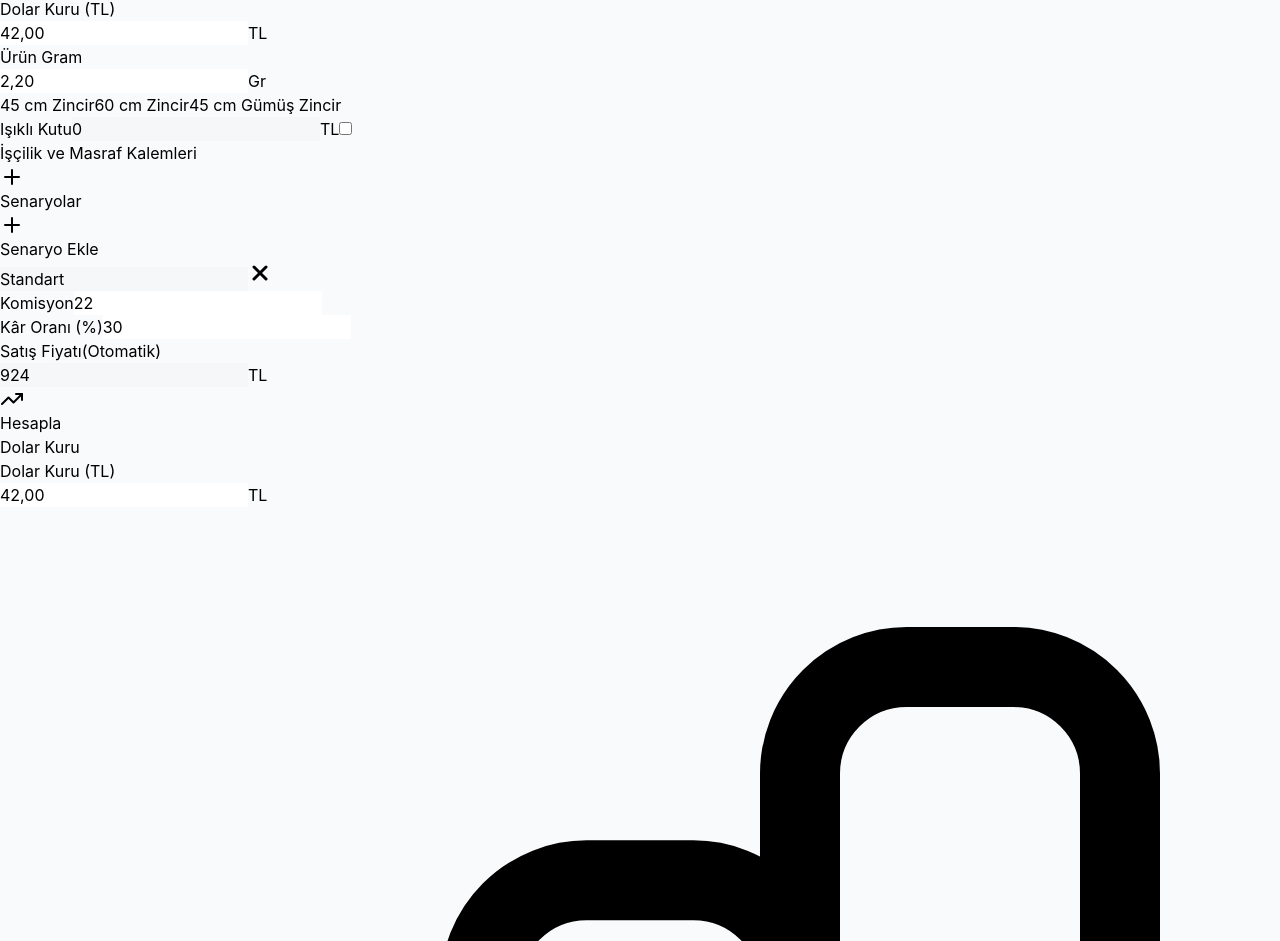
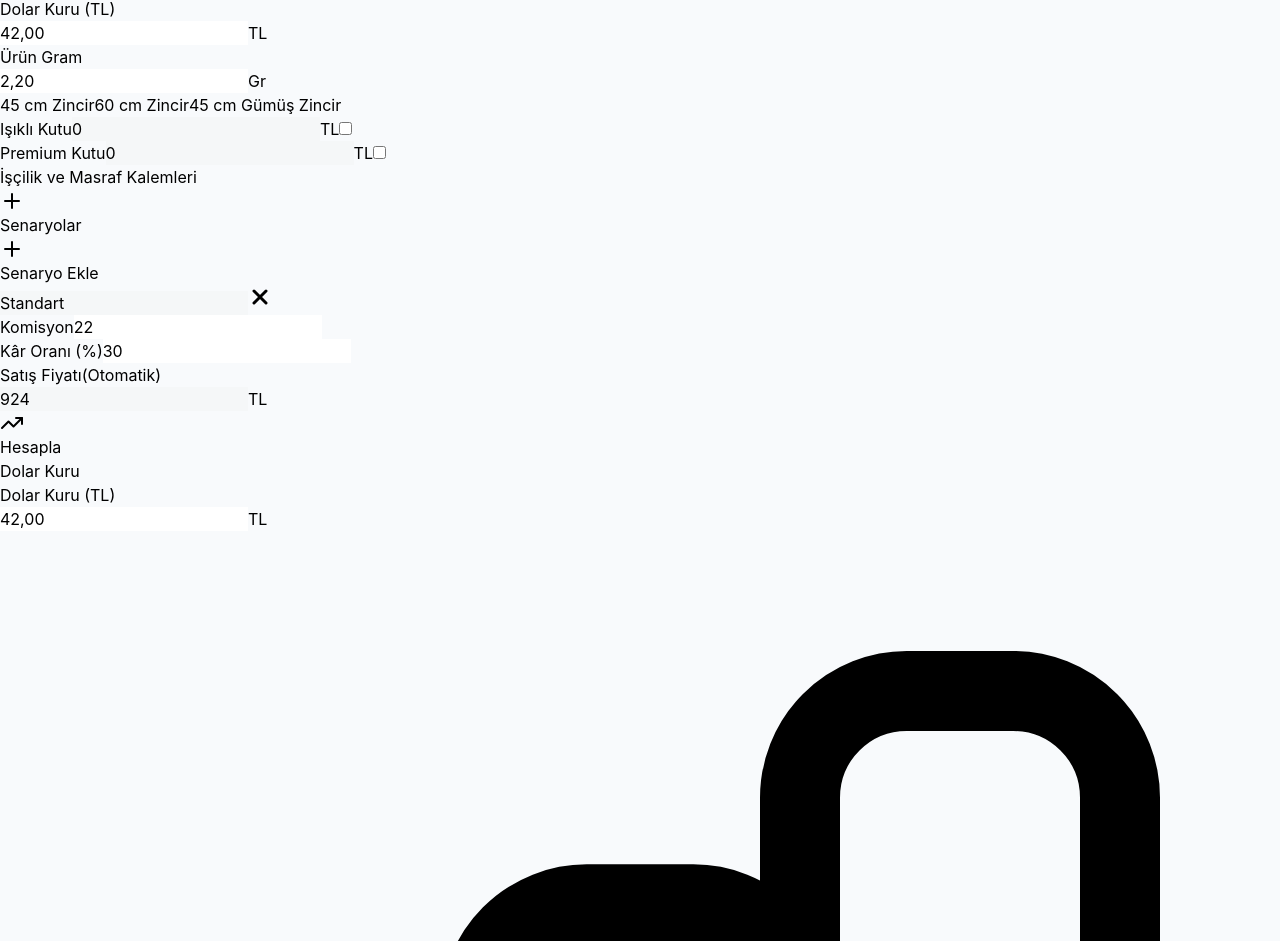
Before and after one commit to kyntfkc/silverprice, a React (Vite) app: page / in a window 1280 px wide. Shown: the part 1331-2272 px from the top of the page. Built offline with nearby package versions, Linux system fonts and the light colour scheme.

Commit message:
Premium Kutu seÃ§eneÄŸi eklendi (varsayÄ±lan 300 TL)

```diff
--- a/src/components/InputForm.tsx
+++ b/src/components/InputForm.tsx
@@ -122,6 +122,25 @@ function InputForm({
       updateExpenses('specialPackaging', 0)
     }
   }, [expenses.specialPackaging, expenses, updateExpenses])
+
+  const handlePremiumBoxToggle = useCallback(() => {
+    if (expenses.premiumBox === 0) {
+      try {
+        const saved = localStorage.getItem('appSettings')
+        if (saved) {
+          const parsed = JSON.parse(saved)
+          const val = parsed?.defaultPremiumBox ?? 300
+          updateExpenses('premiumBox', typeof val === 'number' ? val : 300)
+        } else {
+          updateExpenses('premiumBox', 300)
+        }
+      } catch {
+        updateExpenses('premiumBox', 300)
+      }
+    } else {
+      updateExpenses('premiumBox', 0)
+    }
+  }, [expenses.premiumBox, expenses, updateExpenses])
 
   const updatePlatform = (index: number, field: keyof Platform, value: string | number) => {
     const updated = [...platforms]
@@ -289,6 +308,28 @@ function InputForm({
                   type="checkbox"
                   checked={expenses.specialPackaging > 0}
                   onChange={handleSpecialPackagingToggle}
+                  className="sr-only peer"
+                />
+                <div className="w-9 h-5 bg-gray-300 peer-focus:outline-none rounded-full peer peer-checked:after:translate-x-full after:content-[''] after:absolute after:top-[2px] after:left-[2px] after:bg-white after:border-gray-300 after:border after:rounded-full after:h-4 after:w-4 after:transition-all peer-checked:bg-rose-500"></div>
+              </label>
+            </div>
+            <div className="flex items-center gap-2 bg-slate-50/80 px-2.5 py-1.5 rounded-lg border border-slate-200">
+              <span className="text-xs font-medium text-slate-700">Premium Kutu</span>
+              <input
+                type="number"
+                step="0.01"
+                value={expenses.premiumBox}
+                onChange={(e) => updateExpenses('premiumBox', parseFloat(e.target.value) || 0)}
+                disabled={expenses.premiumBox === 0}
+                className={`w-20 px-2 py-1 text-xs border border-slate-300/70 rounded-md focus:ring-1 focus:ring-rose-500 focus:border-rose-500 bg-white shadow-sm disabled:bg-slate-100 disabled:text-slate-400 disabled:cursor-not-allowed ${expenses.premiumBox === 0 ? 'pointer-events-none opacity-60' : ''}`}
+                placeholder="300"
+              />
+              <span className="text-[11px] text-gray-500">TL</span>
+              <label className="relative inline-flex items-center cursor-pointer">
+                <input
+                  type="checkbox"
+                  checked={expenses.premiumBox > 0}
+                  onChange={handlePremiumBoxToggle}
                   className="sr-only peer"
                 />
                 <div className="w-9 h-5 bg-gray-300 peer-focus:outline-none rounded-full peer peer-checked:after:translate-x-full after:content-[''] after:absolute after:top-[2px] after:left-[2px] after:bg-white after:border-gray-300 after:border after:rounded-full after:h-4 after:w-4 after:transition-all peer-checked:bg-rose-500"></div>
--- a/src/components/ProfitCalculator.tsx
+++ b/src/components/ProfitCalculator.tsx
@@ -29,6 +29,7 @@ const defaultExpenses: Expenses = {
   serviceFee: 12,
   extraChain: 5,
   specialPackaging: 0,
+  premiumBox: 0,
   silverChain45Cost: 84, // Dolar kuru x 2 = 42 x 2
 }
 
@@ -48,6 +49,7 @@ function ProfitCalculator() {
     defaultCommission: 22,
     defaultStandardProfit: 30,
     defaultExtraCost: 150,
+    defaultPremiumBox: 300,
     defaultChain45Price: 10,
     defaultChain60Price: 30,
     lightBoxMultiplier: 2, // Işıklı Kutu varsayılan çarpanı
@@ -185,7 +187,7 @@ function ProfitCalculator() {
   const applySettingsToState = (s: AppSettings) => {
     setProductInfo(prev => ({ ...prev, productGram: s.defaultProductGram, laborDollar: s.defaultLaborDollar }))
     setSilverInfo(prev => ({ ...prev, dollarRate: s.defaultDollarRate }))
-    setExpenses(prev => ({ ...prev, shipping: s.defaultShipping, packaging: s.defaultPackaging, serviceFee: s.defaultServiceFee, eCommerceTaxRate: s.defaultETaxRate, specialPackaging: prev.specialPackaging > 0 ? s.defaultExtraCost : 0 }))
+    setExpenses(prev => ({ ...prev, shipping: s.defaultShipping, packaging: s.defaultPackaging, serviceFee: s.defaultServiceFee, eCommerceTaxRate: s.defaultETaxRate, specialPackaging: prev.specialPackaging > 0 ? s.defaultExtraCost : 0, premiumBox: prev.premiumBox > 0 ? s.defaultPremiumBox : 0 }))
     setPlatforms(prev => prev.map(p => {
       if (p.name === 'Standart') return { ...p, commissionRate: s.defaultCommission, targetProfitRate: s.defaultStandardProfit }
       return p
--- a/src/components/SettingsModal.tsx
+++ b/src/components/SettingsModal.tsx
@@ -11,6 +11,7 @@ export interface AppSettings {
   defaultCommission: number
   defaultStandardProfit: number
   defaultExtraCost: number
+  defaultPremiumBox: number
   defaultChain45Price: number
   defaultChain60Price: number
   lightBoxMultiplier: number // Işıklı Kutu çarpanı
@@ -37,6 +38,7 @@ export default function SettingsModal({ open, initial, onClose, onSave }: Settin
     defaultCommission: String(initial.defaultCommission),
     defaultStandardProfit: String(initial.defaultStandardProfit),
     defaultExtraCost: String(initial.defaultExtraCost),
+    defaultPremiumBox: String(initial.defaultPremiumBox ?? 300),
     defaultChain45Price: String(initial.defaultChain45Price ?? 10),
     defaultChain60Price: String(initial.defaultChain60Price ?? 30),
     lightBoxMultiplier: String(initial.lightBoxMultiplier ?? 2),
@@ -117,6 +119,12 @@ export default function SettingsModal({ open, initial, onClose, onSave }: Settin
               className="w-full px-2 py-1.5 text-sm border border-slate-300 rounded-lg" />
           </div>
           <div>
+            <label className="block text-xs text-slate-600 mb-1 font-medium">Premium Kutu (varsayılan)</label>
+            <input type="text" inputMode="numeric" value={draft.defaultPremiumBox}
+              onChange={e=>setDraftValue('defaultPremiumBox', e.target.value)} onBlur={()=>commitNumber('defaultPremiumBox')}
+              className="w-full px-2 py-1.5 text-sm border border-slate-300 rounded-lg" />
+          </div>
+          <div>
             <label className="block text-xs text-slate-600 mb-1 font-medium">Hizmet Bedeli</label>
             <input type="text" inputMode="numeric" value={draft.defaultServiceFee}
               onChange={e=>setDraftValue('defaultServiceFee', e.target.value)} onBlur={()=>commitNumber('defaultServiceFee')}
--- a/src/types.ts
+++ b/src/types.ts
@@ -18,6 +18,7 @@ export interface Expenses {
   serviceFee: number
   extraChain: number
   specialPackaging: number
+  premiumBox: number // Premium Kutu
   silverChain45Cost: number // 45 cm Gümüş Zincir (dolar kuru x 2) - sadece seçiliyse dahil
 }
 
--- a/src/utils/calculations.ts
+++ b/src/utils/calculations.ts
@@ -43,7 +43,7 @@ export function calculateProfit(
   const eCommerceTaxRate = expenses.eCommerceTaxRate || 1.00
   const eCommerceTaxAmount = platform.salePrice * (eCommerceTaxRate / 100)
 
-  // Masraf Toplamı: Kargo + Ambalaj + Stopaj + Hizmet + Ekstra Zincir + Işıklı Kutu (x2) + 45 cm Gümüş Zincir
+  // Masraf Toplamı: Kargo + Ambalaj + Stopaj + Hizmet + Ekstra Zincir + Işıklı Kutu (x multiplier) + Premium Kutu + 45 cm Gümüş Zincir
   const totalExpenses =
     expenses.shipping +
     expenses.packaging +
@@ -51,6 +51,7 @@ export function calculateProfit(
     expenses.serviceFee +
     expenses.extraChain +
     (expenses.specialPackaging * lightBoxMultiplier) + // Işıklı Kutu
+    expenses.premiumBox + // Premium Kutu
     expenses.silverChain45Cost
 
   // Toplam Maliyet: Alış Fiyatı + Masraf Toplamı + Komisyon Tutarı
@@ -144,6 +145,7 @@ export function calculateStandardSalePrice(
     expenses.serviceFee +
     expenses.extraChain +
     (expenses.specialPackaging * lightBoxMultiplier) + // Işıklı Kutu
+    expenses.premiumBox + // Premium Kutu
     expenses.silverChain45Cost
 
   const eCommerceTaxRate = expenses.eCommerceTaxRate || 1.00
```
